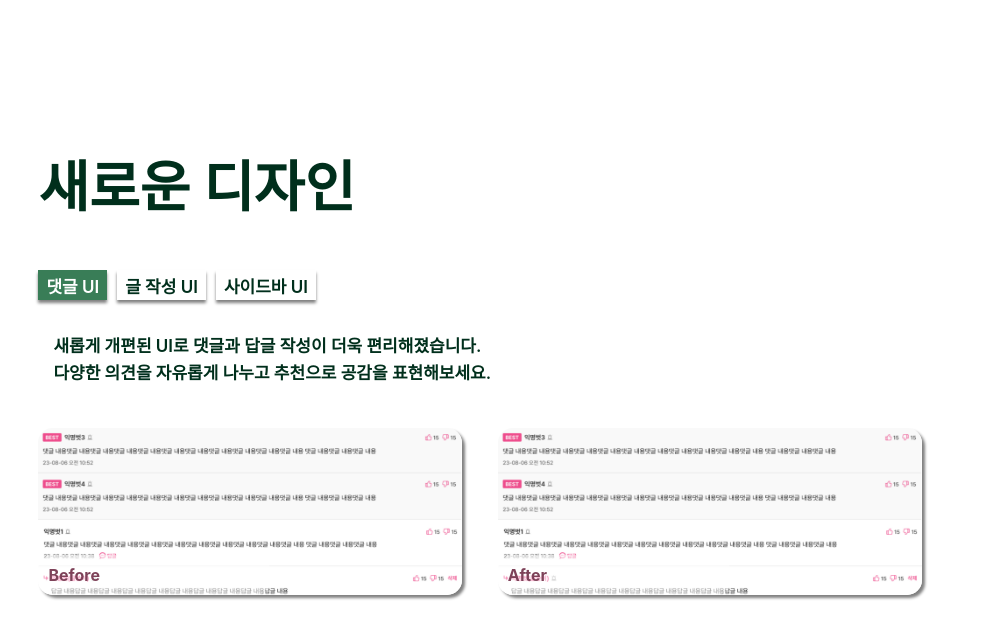
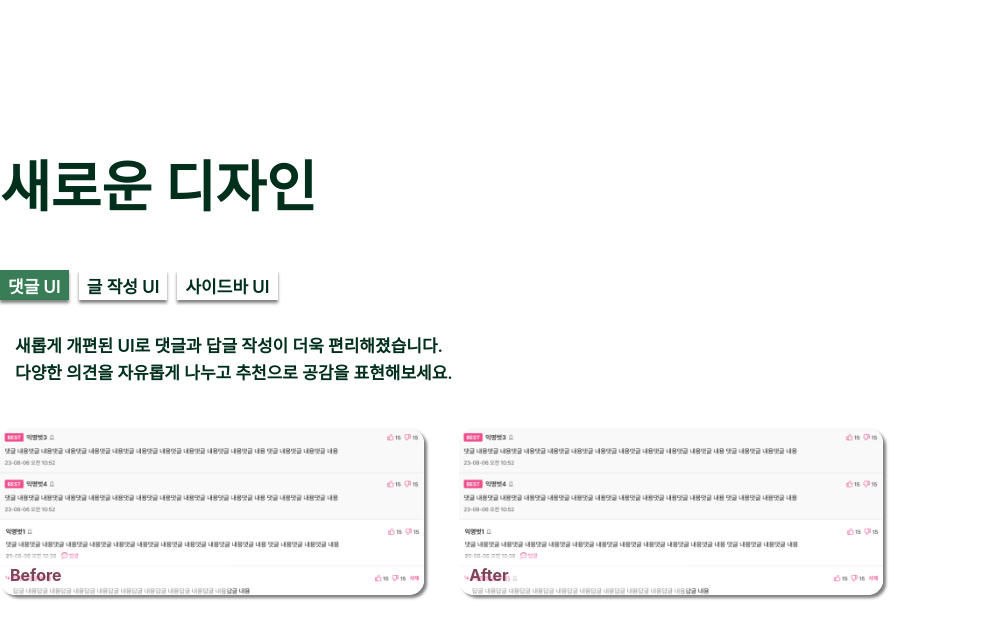
Before and after one commit to rkdmsals/renewal-guide, a React (Create React App) app: page /uiinfo in a window 1280 px wide. Shown: the top 638 px of the page, without its empty margins (0-990 px from the left). Built offline with nearby package versions, Linux system fonts and the light colour scheme; the HTML template or start-up script is replaced by a standard one.

Commit message:
다른 페이지들과 시작하는 부분 맞추기

```diff
--- a/src/components/views/UiPages/UiInfo.css
+++ b/src/components/views/UiPages/UiInfo.css
@@ -14,7 +14,7 @@
 
 .uiInfo_content_container {
   width: 92%;
-  margin: 0 auto;
+  /* margin: 0 auto; */
 }
 
 .uiInfo_title {
--- a/src/components/views/UiPages/uiContent.css
+++ b/src/components/views/UiPages/uiContent.css
@@ -1,6 +1,6 @@
 .ui_content_container {
   width: 92%;
-  margin: 0 auto;
+  /* margin: 0 auto; */
 }
 
 .ui_content_wrap {
```
